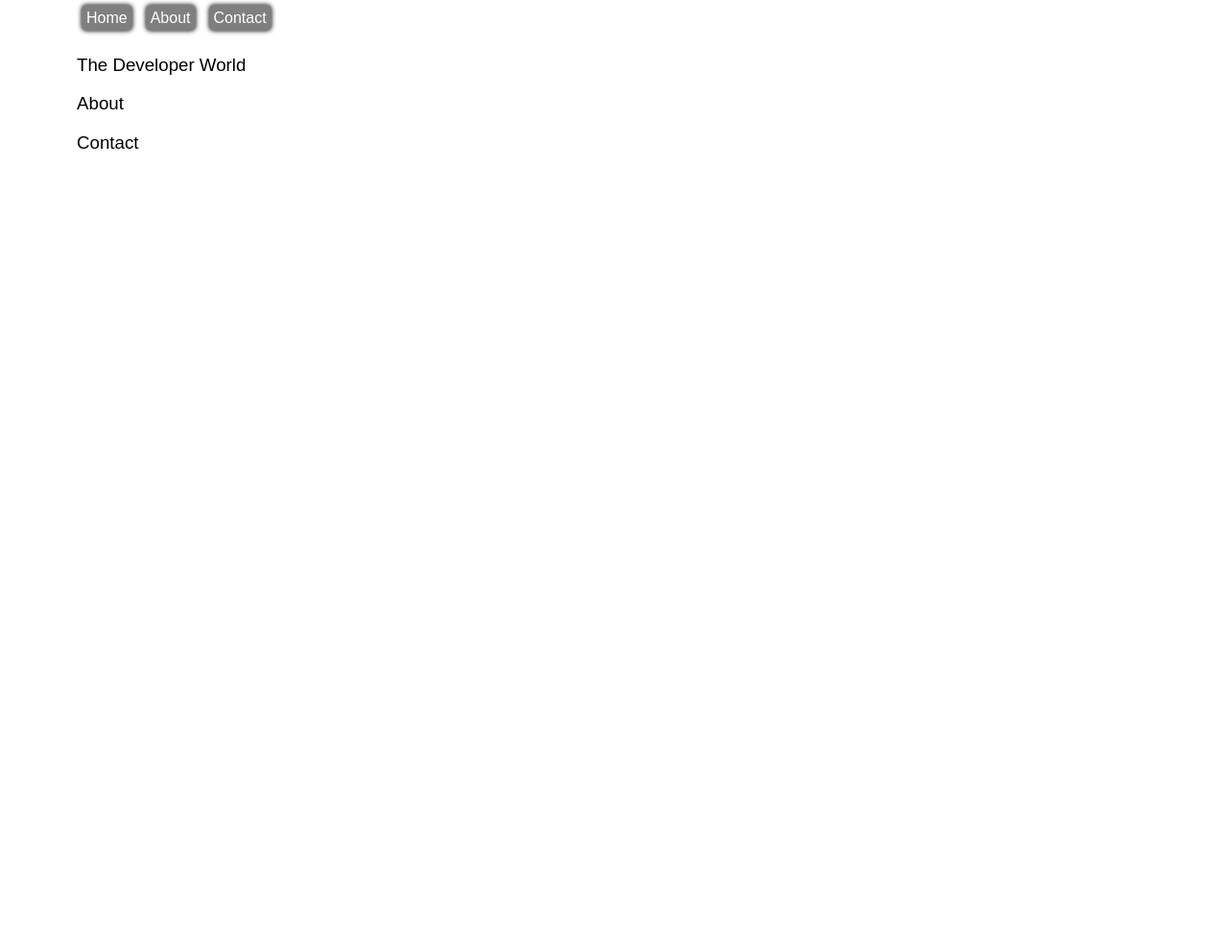
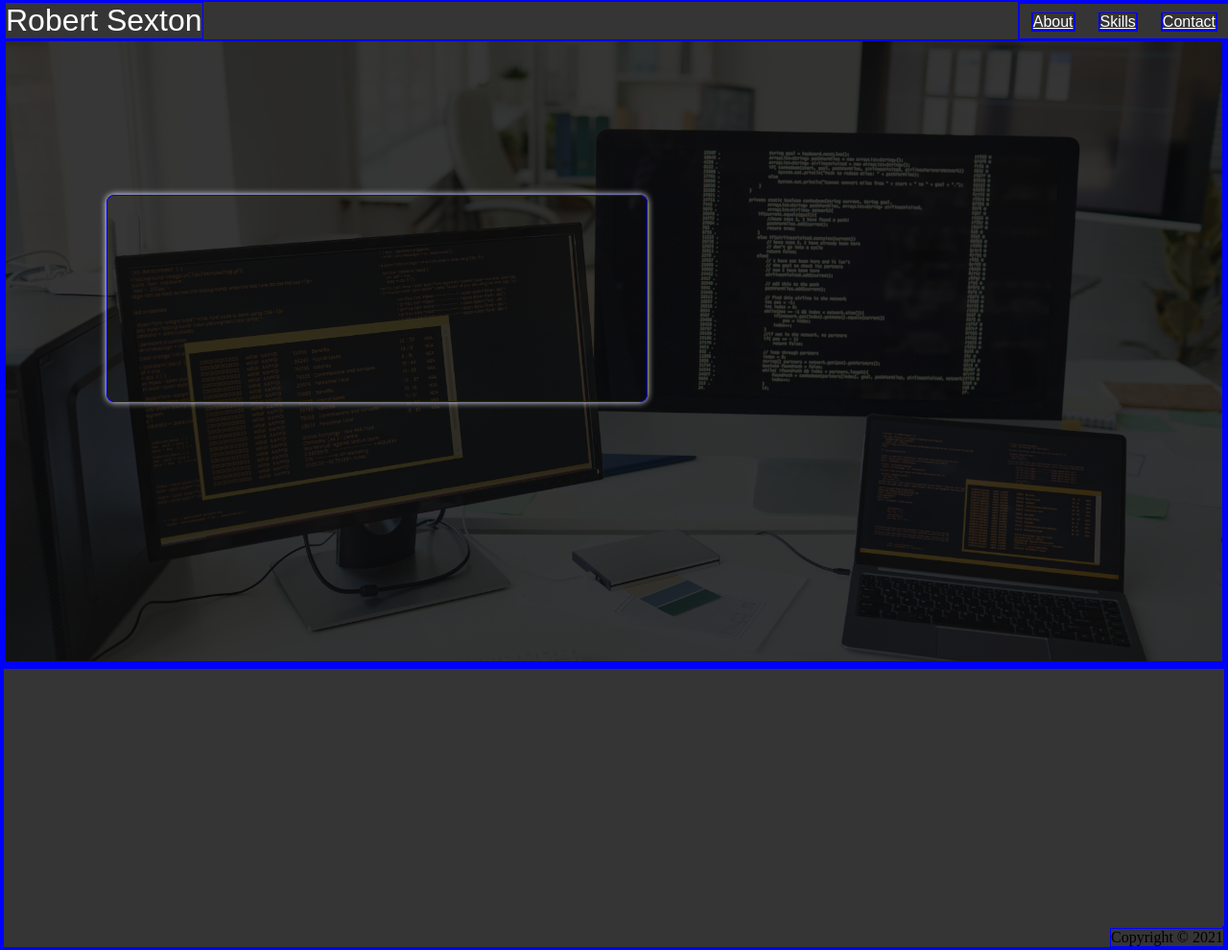
Before and after one commit to EsoGenics/esogenics.github.io, a plain HTML site: page index.html in a window 1280 px wide. Shown: the whole page at 96% size. Before the commit the page ends 800 px from the top, so only its background shows below. Drawn offline with Linux system fonts and the light colour scheme; files whose address does not match are found by name.

Commit message:
update 1

```diff
--- a/assets/css/base.css
+++ b/assets/css/base.css
@@ -1,34 +1,86 @@
+*{
+    border: solid 1px blue;
+}
+html,body{
+    background-color: rgba(53, 53, 53, 1);
+}
 body{
     margin:0;
     padding: 0;
 }
+p,h1,h2,h3,h4,h5,h6,a{
+    color:white
+}
 h1,h2,h3,h4,h5,h6,a,p,li{
     font-family: Arial, Helvetica, sans-serif;
     font-weight: lighter;
-}
-header nav{
-    padding: 10px 0;
+    padding: 0;
+    margin: 0;
 }
 
-nav a{
-    padding: 5px;
-    margin: 5px;
-    border-radius: 5px;
-    background-color: rgba(0,0,0, .5);
-    text-decoration: none;
-    color: white;
-    box-shadow: 0 0 5px black;
-    font-size: 16px;
+header{
+    position: fixed;
+    max-width: 1300px;
+    width: 100%;
+    top: 0;
+    background-color: rgba(53, 53, 53, 1);
 }
 
-nav a:hover{
-    padding: 4px;
-    margin: 6px;
-    color: black;
+header .header-wrapper{
+    display: flex;
+    justify-content: space-between;
+    margin: auto;
+}
+
+ul[role='menubar']{
+    height: 100%;
+    margin: 0;
+    padding: 0;
+    display: flex;
+    justify-content: space-evenly;
+    align-items: center;
+}
+li[role='menuitem']{
+    list-style: none;
+    margin: 0 12px;
 }
 
 .container{
-    max-width: 1120px;
-    width: 100%;
-    margin: auto;
+    position: relative;
+    max-width: 1300px;
+    margin:auto;
 }
+
+main{
+    padding-top: 35px;
+}
+
+.splash{
+    height: 650px;
+    display: grid;
+    grid-template: repeat(12, 1fr) / repeat(36, 1fr);
+    background: url(../img/background-2.jpg) no-repeat center;
+    background-size: cover;
+}
+.splash .background{
+    grid-area: 1/1/13/37;
+    background-color: rgba(5, 5, 5, .8);
+}
+.splash .statement{
+    grid-area: 4/4/8/20;
+    border-radius: 8px;
+    box-shadow: 0 0 7px white;
+}
+
+footer{
+    height: 290px;
+    display: flex;
+    justify-content: end;
+    align-items: end;
+    flex-direction: column;
+}
+
+.copyright{
+    display: flex;
+    justify-content: end;
+}
--- /dev/null
+++ b/assets/js/base.js
@@ -0,0 +1,3 @@
+document.onclick = (e) =>{
+    console.log(e)
+}
--- a/index.html
+++ b/index.html
@@ -1,34 +1,44 @@
 <!DOCTYPE html>
 <html lang="en">
   <head>
-        <title>Full Stack Engineer - Portfolio</title>
+    <meta name="viewport" content="width=device-width, initial-scale=1.0">
+    <title>Robert Sexton | Full Stack Engineer - Portfolio</title>
     <link href="./assets/css/base.css" rel="stylesheet" />
     <script src="./assets/js/base.js" type="text/javascript" defer></script>
   </head>
   <body>
     <div class="container">
-            <header>
+      <header aria-labelledby="profile-logo">
+        <div class="header-wrapper">
+          <h1 id="profile-logo">Robert Sexton</h1>
           <nav>
-                    <a href="#home">Home</a>
-                    <a href="#about">About</a>
-                    <a href="#contact">Contact</a>
+            <ul role="menubar">
+              <li role="menuitem"><a href="#about">About</a></li>
+              <li role="menuitem"><a href="#sills">Skills</a></li>
+              <li role="menuitem"><a href="#contact">Contact</a></li>
+            </ul>
           </nav>
+        </div>
       </header>
-            <section>
-                <article id="home">
-                    <h1>The Developer World</h1>
-                </article>
-                <article id="about">
-                    <h1>About</h1>
-                </article>
-                <article id="contact">
-                    <h1>Contact</h1>
-                </article>
+      <main>
+        <div class="splash">
+          <div class="background"></div>
+          <div class="statement">
+
+          </div>
+        </div>
+        <section id="about">
+
         </section>
+        <section id="sills">
+
+        </section>
+      </main>
       <footer>
-                <section>
-                    <nav></nav>
+        <section id="contact">
+
         </section>
+        <div class="copyright">Copyright &copy; 2021</div>
       </footer>
     </div>
   </body>
```
Also changed, not shown: assets/img/background-2.jpg (added), 1 other file. Lines whose indentation alone changed are shown as unchanged.
